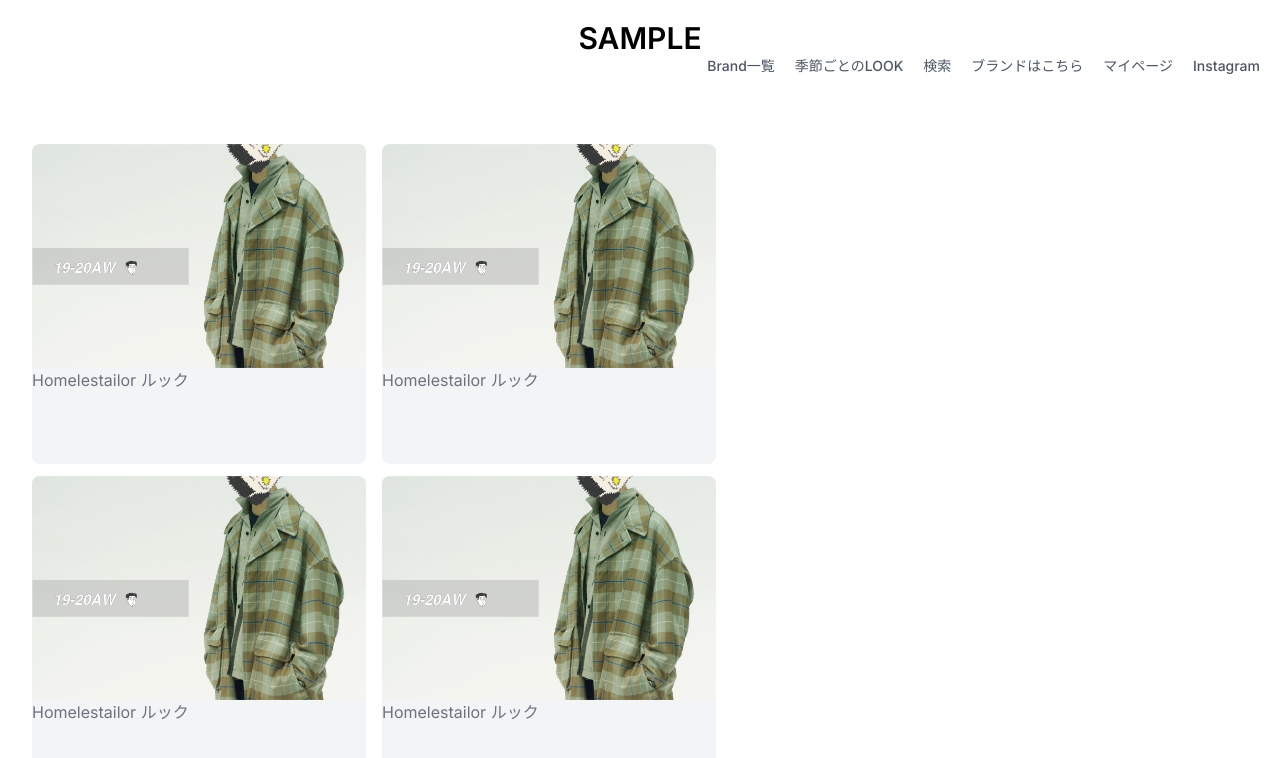
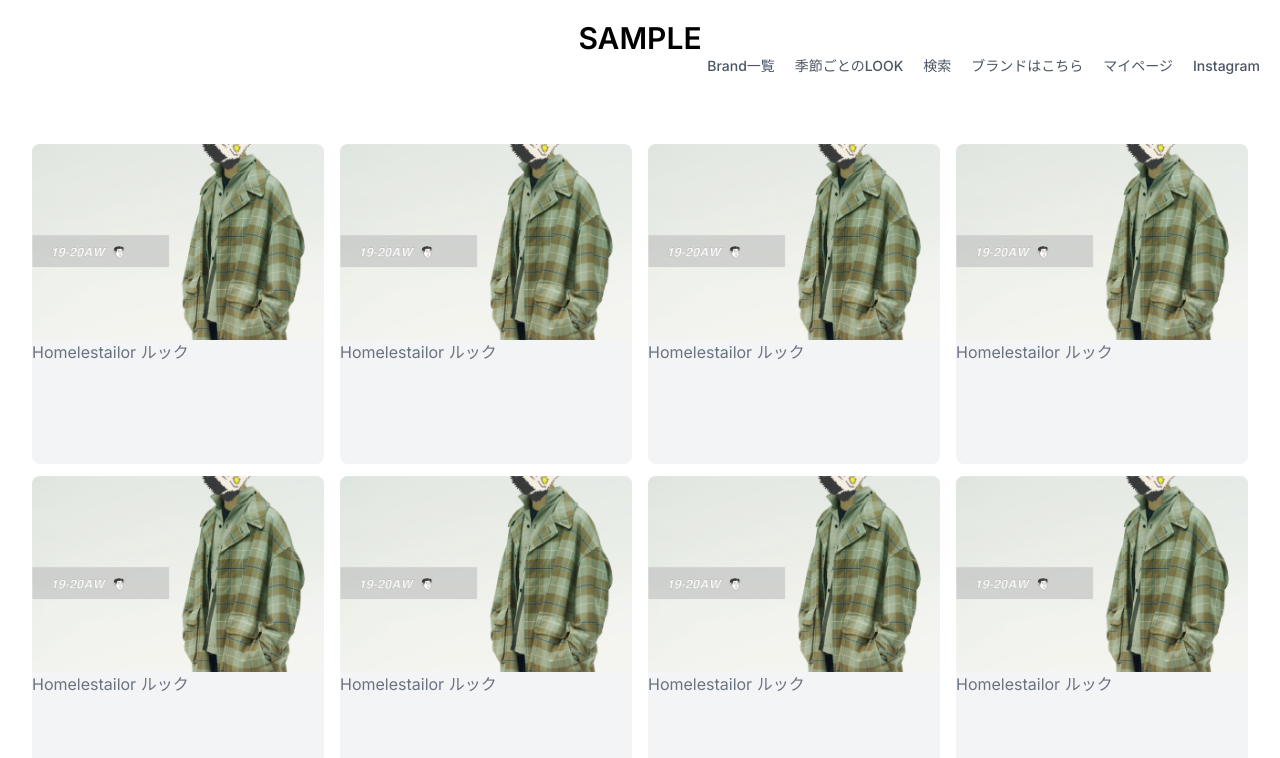
Before and after one commit to Yoshiki217/tyuuyagyakutenseikatu, a Next.js app in the folder 2420/: page / in a window 1280 px wide. Shown: the top 758 px of the page. Built offline with nearby package versions, Linux system fonts and the light colour scheme.

Commit message:
add link

```diff
--- a/2420/src/app/page.tsx
+++ b/2420/src/app/page.tsx
@@ -1,39 +1,71 @@
 import type { NextPage } from "next";
 import Image from "next/image";
+import Link from "next/link";
 
 
 const Home: NextPage = () => {
   return (
     <>
-      <div className="bg-white py-6 sm:py-8 lg:py-12">
-        <div className="mx-auto max-w-screen-2xl px-4 md:px-8">
+      <div className="bg-white py-6 sm:py-8 lg:py-12 flex justify-center">
+        <div className="mx-auto max-w-screen-2xl px-4 md:px-8 flex flex-row">
           <div className="mb-6 flex items-end justify-start gap-4">
 
-            <div>
+            <div className="flex flex-row">
               <div>
-                <a href="https://homelesstailor.tumblr.com/post/186747414468/19aw" className="group relative mb-2 block h-80 overflow-hidden rounded-lg bg-gray-100 lg:mb-3">
+                <Link href="https://homelesstailor.tumblr.com/post/186747414468/19aw" className="group relative mb-2 block h-80 overflow-hidden rounded-lg bg-gray-100 lg:mb-3">
                   <Image src="/homelesstailor.png" width={334}height={500}alt="Homelestailor" className="wobject-cover object-center transition duration-200 group-hover:scale-110"/>
                   <span className="text-gray-500">Homelestailor  ルック</span>
-                </a>
+                </Link>
 
-                <a href="https://homelesstailor.tumblr.com/post/186747414468/19aw" className="group relative mb-2 block h-80 overflow-hidden rounded-lg bg-gray-100 lg:mb-3">
-                  <Image src="/homelesstailor.png" width={334}height={500}alt="Homelestailor" className="object-cover object-center transition duration-200 group-hover:scale-110"/>
+                <Link href="https://homelesstailor.tumblr.com/post/186747414468/19aw" className="group relative mb-2 block h-80 overflow-hidden rounded-lg bg-gray-100 lg:mb-3">
+                  <Image src="/homelesstailor.png" width={334}height={500}alt="Homelestailor" className="wobject-cover object-center transition duration-200 group-hover:scale-110"/>
                   <span className="text-gray-500">Homelestailor  ルック</span>
-                </a>
+                </Link>
+
               </div>
             </div>
 
             <div>
               <div>
-                <a href="https://homelesstailor.tumblr.com/post/186747414468/19aw" className="group relative mb-2 block h-80 overflow-hidden rounded-lg bg-gray-100 lg:mb-3">
-                  <Image src="/homelesstailor.png" width={334}height={500}alt="Homelestailor" className="object-cover object-center transition duration-200 group-hover:scale-110"/>
+                <Link href="https://homelesstailor.tumblr.com/post/186747414468/19aw" className="group relative mb-2 block h-80 overflow-hidden rounded-lg bg-gray-100 lg:mb-3">
+                  <Image src="/homelesstailor.png" width={334}height={500}alt="Homelestailor" className="wobject-cover object-center transition duration-200 group-hover:scale-110"/>
                   <span className="text-gray-500">Homelestailor  ルック</span>
-                </a>
+                </Link>
+                <Link href="https://homelesstailor.tumblr.com/post/186747414468/19aw" className="group relative mb-2 block h-80 overflow-hidden rounded-lg bg-gray-100 lg:mb-3">
+                  <Image src="/homelesstailor.png" width={334}height={500}alt="Homelestailor" className="wobject-cover object-center transition duration-200 group-hover:scale-110"/>
+                  <span className="text-gray-500">Homelestailor  ルック</span>
+                </Link>
 
-                <a href="https://homelesstailor.tumblr.com/post/186747414468/19aw" className="group relative mb-2 block h-80 overflow-hidden rounded-lg bg-gray-100 lg:mb-3">
-                  <Image src="/homelesstailor.png" width={334}height={500}alt="Homelestailor" className="object-cover object-center transition duration-200 group-hover:scale-110"/>
+              </div>
+            </div>
+
+            <div>
+              <div>
+                <Link href="https://homelesstailor.tumblr.com/post/186747414468/19aw" className="group relative mb-2 block h-80 overflow-hidden rounded-lg bg-gray-100 lg:mb-3">
+                  <Image src="/homelesstailor.png" width={334}height={500}alt="Homelestailor" className="wobject-cover object-center transition duration-200 group-hover:scale-110"/>
                   <span className="text-gray-500">Homelestailor  ルック</span>
-                </a>
+                </Link>
+
+                <Link href="https://homelesstailor.tumblr.com/post/186747414468/19aw" className="group relative mb-2 block h-80 overflow-hidden rounded-lg bg-gray-100 lg:mb-3">
+                  <Image src="/homelesstailor.png" width={334}height={500}alt="Homelestailor" className="wobject-cover object-center transition duration-200 group-hover:scale-110"/>
+                  <span className="text-gray-500">Homelestailor  ルック</span>
+                </Link>
+
+              </div>
+            </div>
+
+            <div>
+              <div>
+                <Link href="https://homelesstailor.tumblr.com/post/186747414468/19aw" className="group relative mb-2 block h-80 overflow-hidden rounded-lg bg-gray-100 lg:mb-3">
+                  <Image src="/homelesstailor.png" width={334}height={500}alt="Homelestailor" className="wobject-cover object-center transition duration-200 group-hover:scale-110"/>
+                  <span className="text-gray-500">Homelestailor  ルック</span>
+                </Link>
+
+                <Link href="https://homelesstailor.tumblr.com/post/186747414468/19aw" className="group relative mb-2 block h-80 overflow-hidden rounded-lg bg-gray-100 lg:mb-3">
+                  <Image src="/homelesstailor.png" width={334}height={500}alt="Homelestailor" className="wobject-cover object-center transition duration-200 group-hover:scale-110"/>
+                  <span className="text-gray-500">Homelestailor  ルック</span>
+                </Link>
+
               </div>
             </div>
 
```
